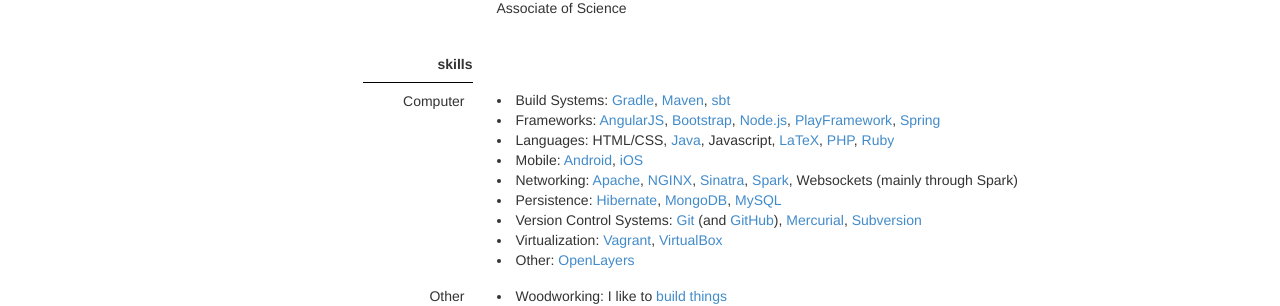
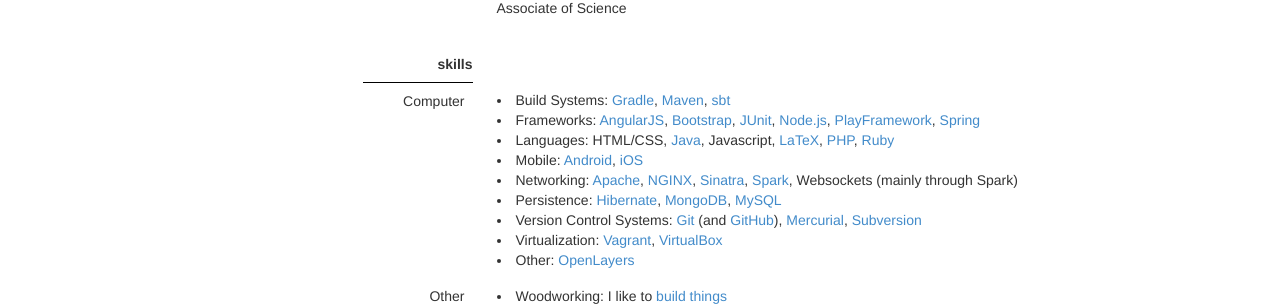
Before and after one commit to nathanws/nathanws.github.io, a Jekyll site: the page built from index.html, in a window 1280 px wide. Shown: the part 560-866 px from the top of the page. Built offline with Jekyll 4.4.1, drawn with Linux system fonts in a browser that asks for light colours; Markdown is read by kramdown in place of the engine named in the settings.

Commit message:
Update index.html

```diff
--- a/index.html
+++ b/index.html
@@ -101,6 +101,7 @@
 			<li><span class="category">Frameworks:</span>
 			  <a href="https://angularjs.org/">AngularJS</a>,
                           <a href="http://getbootstrap.com">Bootstrap</a>,
+                          <a href="http://junit.org/">JUnit</a>,
                           <a href="https://nodejs.org">Node.js</a>,
                           <a href="https://playframework.com">PlayFramework</a>,
                           <a href="https://spring.io">Spring</a>
```
